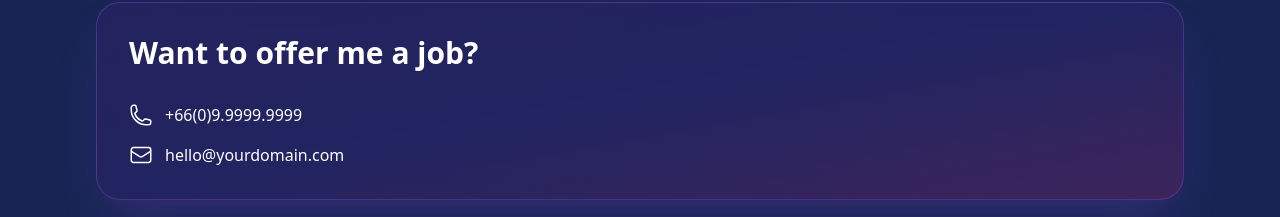
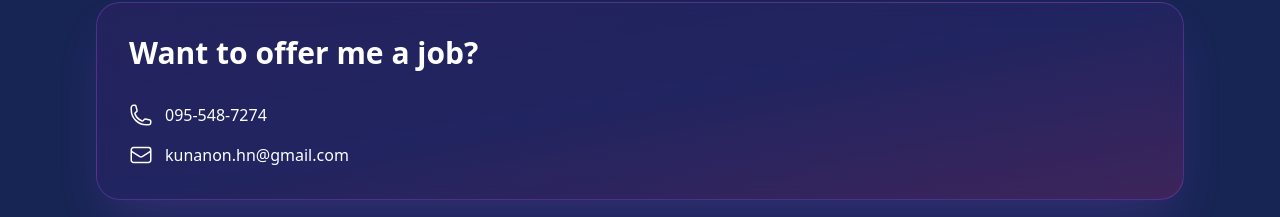
Before and after one commit to KaNoMPoND/KaNoMPoND.github.io, a React (Vite) app: page / in a window 1280 px wide. Shown: the part 6282-6499 px from the top of the page. Built offline with nearby package versions, Linux system fonts and the light colour scheme.

Commit message:
Chang tell & email

```diff
--- a/index.html
+++ b/index.html
@@ -2,7 +2,7 @@
 <html lang="en">
   <head>
     <meta charset="UTF-8" />
-    <link rel="icon" type="image/svg+xml" href="/S__40878175_0.jpg" />
+    <link rel="icon" class="rounded-full" type="image/svg+xml" href="/S__40878175_0.jpg" />
     <meta name="viewport" content="width=device-width, initial-scale=1.0" />
     <title>Kunanon's Portfolio</title>
     <link rel="preconnect" href="https://fonts.googleapis.com" />
--- a/src/App.tsx
+++ b/src/App.tsx
@@ -12,6 +12,7 @@ function App() {
   const myworksRef = useRef<HTMLDivElement>(null);
   const activitiesRef = useRef<HTMLDivElement>(null);
   const certificateRef = useRef<HTMLDivElement>(null);
+
 
   // Typewriter Effect
   const typewriterText = "Student Of Bangkok University\nCyber security Major.";
@@ -255,7 +256,7 @@ function App() {
                     <path strokeLinecap="round" strokeLinejoin="round" d="M2.25 6.75c0 8.284 6.716 15 15 15h2.25a2.25 2.25 0 002.25-2.25v-1.372c0-.516-.351-.966-.852-1.091l-4.423-1.106c-.44-.11-.902.055-1.173.417l-.97 1.293c-.282.376-.769.542-1.21.38a12.035 12.035 0 01-7.143-7.143c-.162-.441.004-.928.38-1.21l1.293-.97c.363-.271.527-.734.417-1.173L6.963 3.102a1.125 1.125 0 00-1.091-.852H4.5A2.25 2.25 0 002.25 4.5v2.25z" />
                   </svg>
                 </span>
-                <a href="tel:+66099999999" className="text-white hover:text-pink-400 transition">+66(0)9.9999.9999</a>
+                <a href="tel:0955487274" className="text-white hover:text-pink-400 transition">095-548-7274</a>
               </div>
 
               <div className="flex items-center gap-3">
@@ -264,7 +265,7 @@ function App() {
                     <path strokeLinecap="round" strokeLinejoin="round" d="M21.75 6.75v10.5a2.25 2.25 0 01-2.25 2.25h-15a2.25 2.25 0 01-2.25-2.25V6.75m19.5 0A2.25 2.25 0 0019.5 4.5h-15a2.25 2.25 0 00-2.25 2.25m19.5 0v.243a2.25 2.25 0 01-1.07 1.916l-7.5 4.615a2.25 2.25 0 01-2.36 0L3.32 8.91a2.25 2.25 0 01-1.07-1.916V6.75" />
                   </svg>
                 </span>
-                <a href="mailto:hello@yourdomain.com" className="text-white hover:text-pink-400 transition">hello@yourdomain.com</a>
+                <a href="mailto:kunanon.hn@gmail.com" className="text-white hover:text-pink-400 transition">kunanon.hn@gmail.com</a>
               </div>
             </div>
           </div>
```
